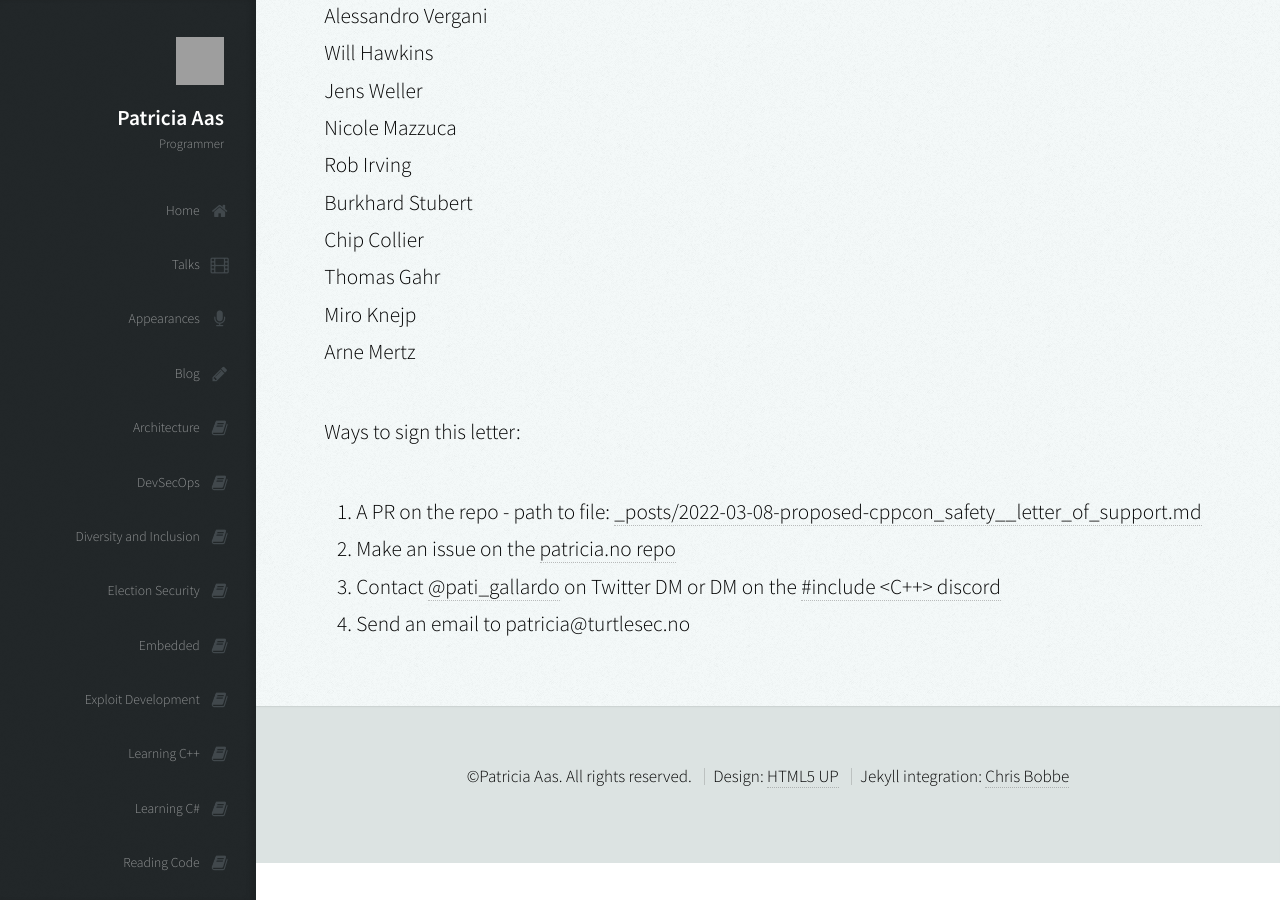
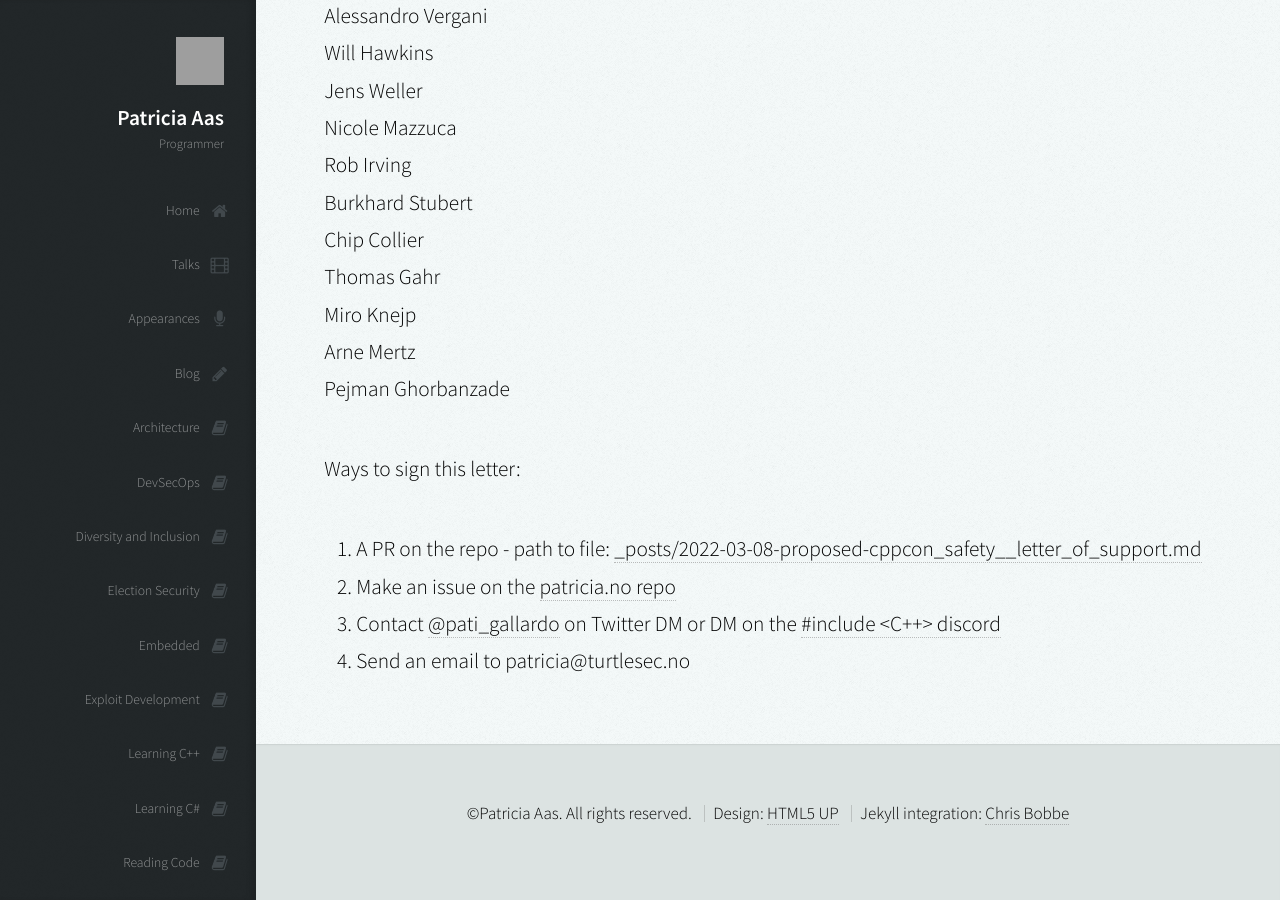
Before and after one commit to patricia-gallardo/patricia-gallardo.github.io, a Jekyll site: the page built from _posts/2022-03-08-proposed-cppcon_safety__letter_of_support.md, in a window 1280 px wide and 900 px high, scrolled down 1640 px. Built offline with Jekyll 4.4.1, drawn with Linux system fonts in a browser that asks for light colours; nearby versions of some CDN libraries; grey boxes are pictures that could not be loaded.

Commit message:
Update 2022-03-08-proposed-cppcon_safety__letter_of_support.md

```diff
--- a/_posts/2022-03-08-proposed-cppcon_safety__letter_of_support.md
+++ b/_posts/2022-03-08-proposed-cppcon_safety__letter_of_support.md
@@ -53,6 +53,7 @@ Chip Collier <br>
 Thomas Gahr <br>
 Miro Knejp <br>
 Arne Mertz <br>
+Pejman Ghorbanzade <br>
 
 
 Ways to sign this letter:
```
